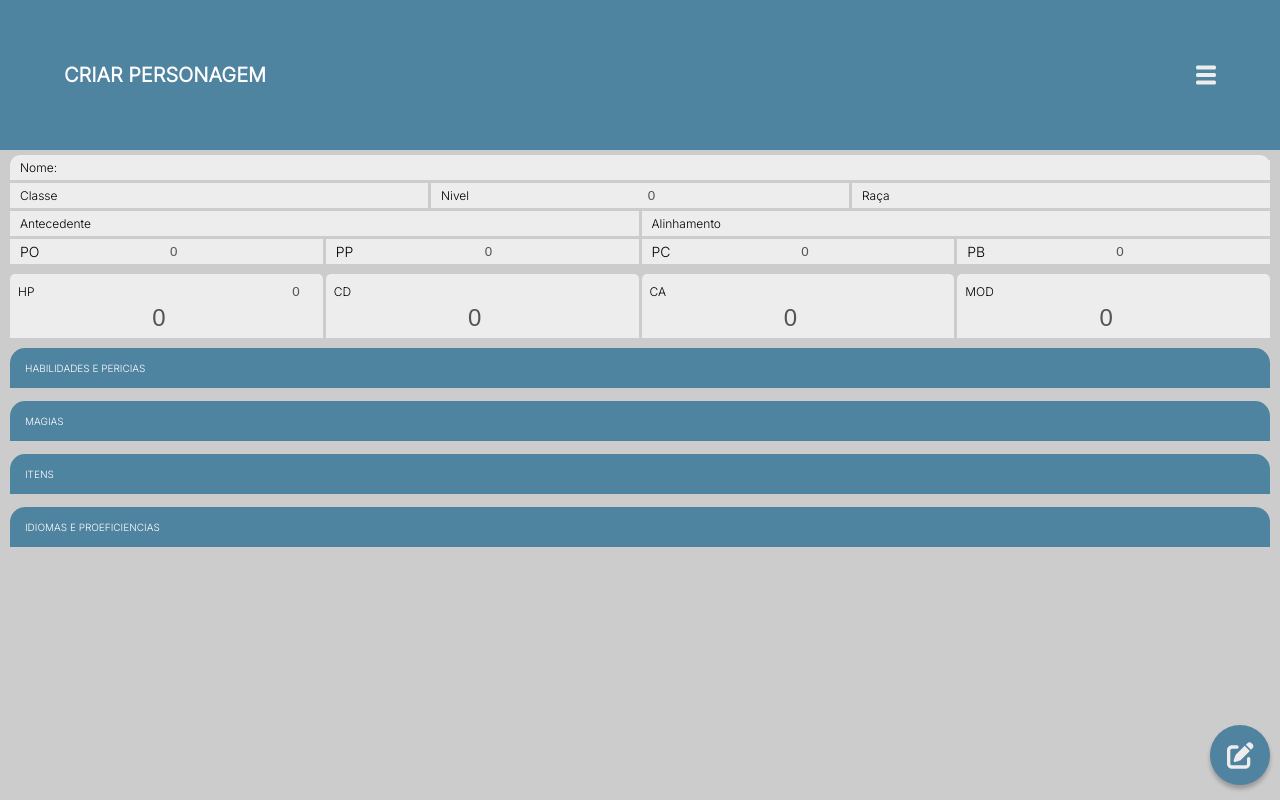
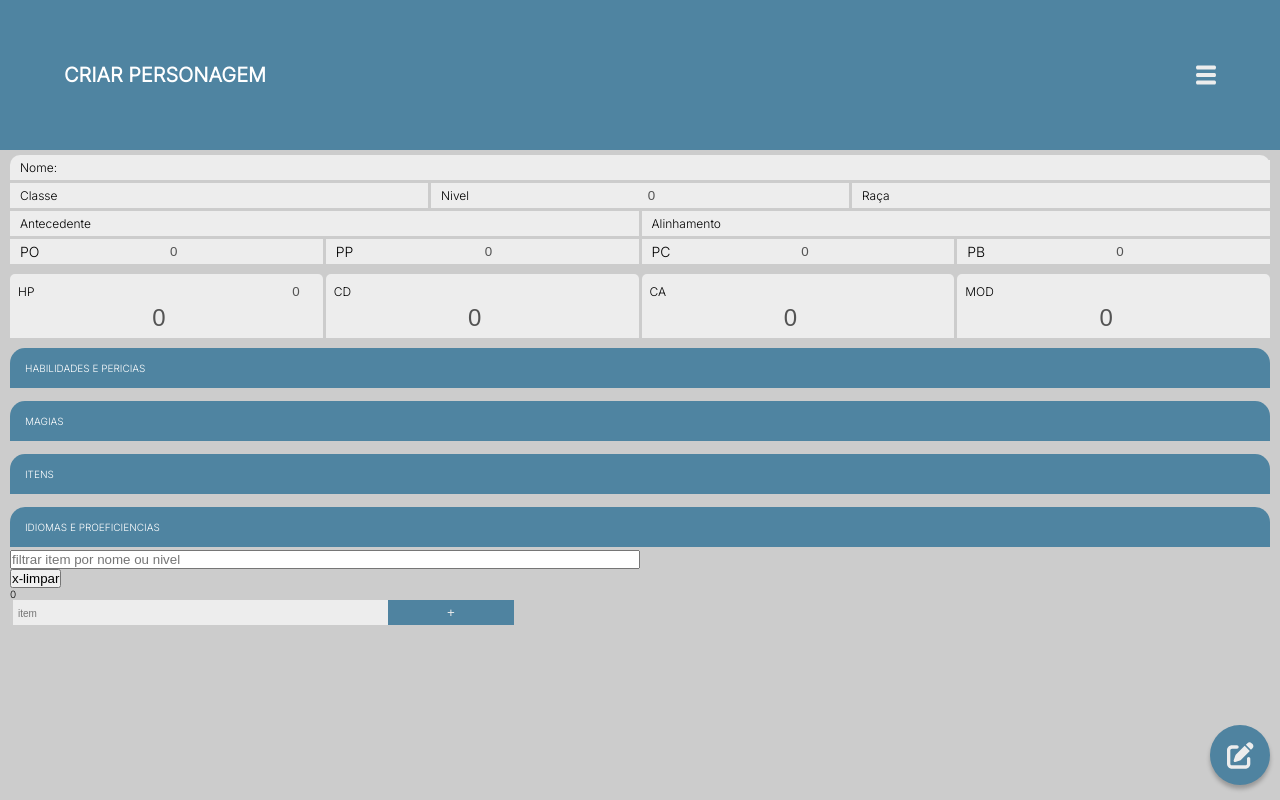
Before and after one commit to mabiiak/ficheiro-de-bolso, a React (Create React App) app: page / in a window 1280 px wide. Both pictures are taken after a click on the element "IDIOMAS E PROEFICIENCIAS". Built offline with nearby package versions, Linux system fonts and the light colour scheme.

Commit message:
feat: cria componente de proeficiencias

```diff
--- a/src/components/BotaoEditar.jsx
+++ b/src/components/BotaoEditar.jsx
@@ -15,6 +15,7 @@ export default function BotaoEditar() {
     status,
     listaMagias,
     listaItens,
+    listaProeficiencias,
   } = useContext(Context)
 
   const salvaHabilidades = () => {
@@ -28,7 +29,7 @@ export default function BotaoEditar() {
         status,
         magias: listaMagias,
         itens: listaItens,
-        proeficiencias: [],
+        proeficiencias: listaProeficiencias,
       }),
     )
   }
--- /dev/null
+++ b/src/components/Proeficiencias.jsx
@@ -0,0 +1,123 @@
+import React, { useContext, useState, useEffect } from 'react'
+import { Context } from '../context/Provider'
+import './css/Pericias.css'
+
+function Proeficiencias() {
+  const {
+    listaProeficiencias,
+    setListaProeficiencias,
+    editando,
+    editarLista,
+    excluirItem,
+  } = useContext(Context)
+
+  const [chaveNome, setChaveNome] = useState('')
+  const [chaveValor, setChaveValor] = useState('')
+
+  const [filtro, setFiltro] = useState('')
+  const [lista, setLista] = useState(listaProeficiencias)
+
+  useEffect(() => {
+    setLista(listaProeficiencias)
+  }, [listaProeficiencias])
+
+  const obterValor = ({ target }) => {
+    const { value, name } = target
+
+    if (name === 'nome') {
+      setChaveNome(value)
+    }
+  }
+
+  const salvar = () => {
+    setListaProeficiencias([
+      ...listaProeficiencias,
+      { nome: chaveNome, valor: +chaveValor },
+    ])
+
+    setChaveNome('')
+    setChaveValor('')
+  }
+
+  const filtrarMagia = (e) => {
+    const busca = e.target.value
+    setFiltro(busca)
+
+    const listaFiltrada = listaProeficiencias.filter((item) =>
+      Object.values(item).some((valor) => valor.toString().includes(busca)),
+    )
+
+    setLista(listaFiltrada)
+  }
+
+  return (
+    <div id="pericia">
+      <div>
+        <input
+          type="text"
+          placeholder="filtrar item por nome ou nivel"
+          onChange={(e) => filtrarMagia(e)}
+          value={filtro}
+        />
+        <button
+          onClick={() => {
+            setFiltro('')
+            setLista(listaProeficiencias)
+          }}
+        >
+          x-limpar
+        </button>
+      </div>
+      {lista.length &&
+        lista.map((pericia, index) => (
+          <div key={index} className="linhas-pericia criar-pericia">
+            <input
+              id="nome-pericia"
+              onChange={(e) =>
+                editarLista(
+                  e,
+                  index,
+                  setListaProeficiencias,
+                  listaProeficiencias,
+                )
+              }
+              type="text"
+              name="nome"
+              placeholder="nome item"
+              value={pericia.nome}
+              disabled={!editando}
+              key={`valor_${index}`}
+            />
+            {editando && (
+              <button
+                onClick={() =>
+                  excluirItem(
+                    index,
+                    listaProeficiencias,
+                    setListaProeficiencias,
+                  )
+                }
+              >
+                Excluir
+              </button>
+            )}
+          </div>
+        ))}
+      <div className="criar-pericia">
+        <input
+          onChange={(e) => obterValor(e)}
+          type="text"
+          name="nome"
+          placeholder="item"
+          value={chaveNome}
+          required
+        />
+        <button type="submit" onClick={() => salvar()}>
+          +
+        </button>
+      </div>
+    </div>
+  )
+}
+
+export default Proeficiencias
--- a/src/context/Provider.js
+++ b/src/context/Provider.js
@@ -65,7 +65,7 @@ function Provider({ children }) {
       setStatus(verSalvos.status)
       setListaMagias(verSalvos.magias)
       setListaItens(verSalvos.itens)
-      setListaProeficiencias(verSalvos)
+      setListaProeficiencias(verSalvos.proeficiencias)
     }
   }, [])
 
--- a/src/paginas/Ficha.jsx
+++ b/src/paginas/Ficha.jsx
@@ -10,6 +10,7 @@ import Status from '../components/Status'
 import Magias from '../components/Magias'
 import BotaoEditar from '../components/BotaoEditar'
 import Itens from '../components/Itens'
+import Proeficiencias from '../components/Proeficiencias'
 
 export default function Ficha() {
   const habilidadesPericias = () => (
@@ -21,6 +22,7 @@ export default function Ficha() {
 
   const listaMagias = () => <Magias />
   const listaItens = () => <Itens />
+  const listaProeficiencias = () => <Proeficiencias />
 
   return (
     <div>
@@ -31,18 +33,12 @@ export default function Ficha() {
         titulo="Habilidades e Pericias"
         body={habilidadesPericias()}
       />
-
-      {/* Magias */}
       <TituloExpansivo titulo="Magias" body={listaMagias()} />
-
-      {/* Itens */}
       <TituloExpansivo titulo="Itens" body={listaItens()} />
-
       <TituloExpansivo
         titulo="Idiomas e Proeficiencias"
-        // body={habilidadesPericias()}
+        body={listaProeficiencias()}
       />
-
       <BotaoEditar />
     </div>
   )
```
